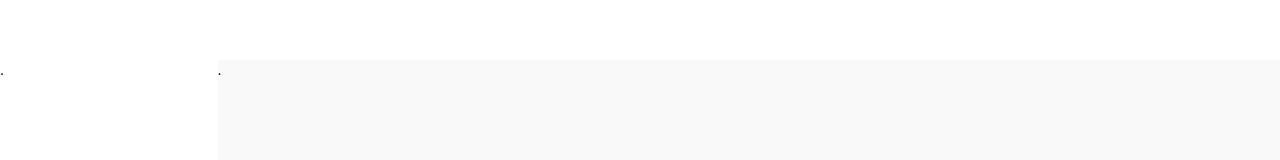
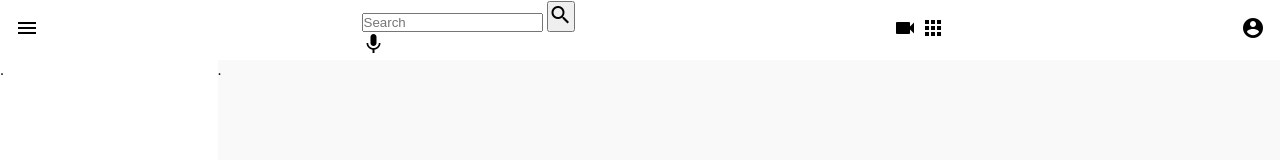
Before and after one commit to vaishalisjadhav/HTML-CSS-JS-Projects, a plain HTML site: page E-Commerce/index.html in a window 1280 px wide. Drawn offline with Linux system fonts and the light colour scheme.

Commit message:
Header added

```diff
--- a/E-Commerce/index.html
+++ b/E-Commerce/index.html
@@ -11,7 +11,25 @@
 <body>
     <!-- Header Starts  -->
     <header class="header">
+        <div class="logo left">
+            <i id="menu" class="material-icons">menu</i>
+            <img src="" alt="">
+        </div>
 
+        <div class="search center">
+            <form action="">
+                <input type="text" placeholder="Search"/>
+                <button><i class="material-icons">search</i></button>
+            </form>
+            <i class="material-icons mic">mic</i>
+        </div>
+
+        <div class="icons right">
+            <i class="material-icons">videocam</i>
+            <i class="material-icons">apps</i>
+            <i class="material-icons">notification</i>
+            <i class="material-icons">account_circle</i>
+        </div>
     </header>
     <!-- Header Ends  -->
 
```
